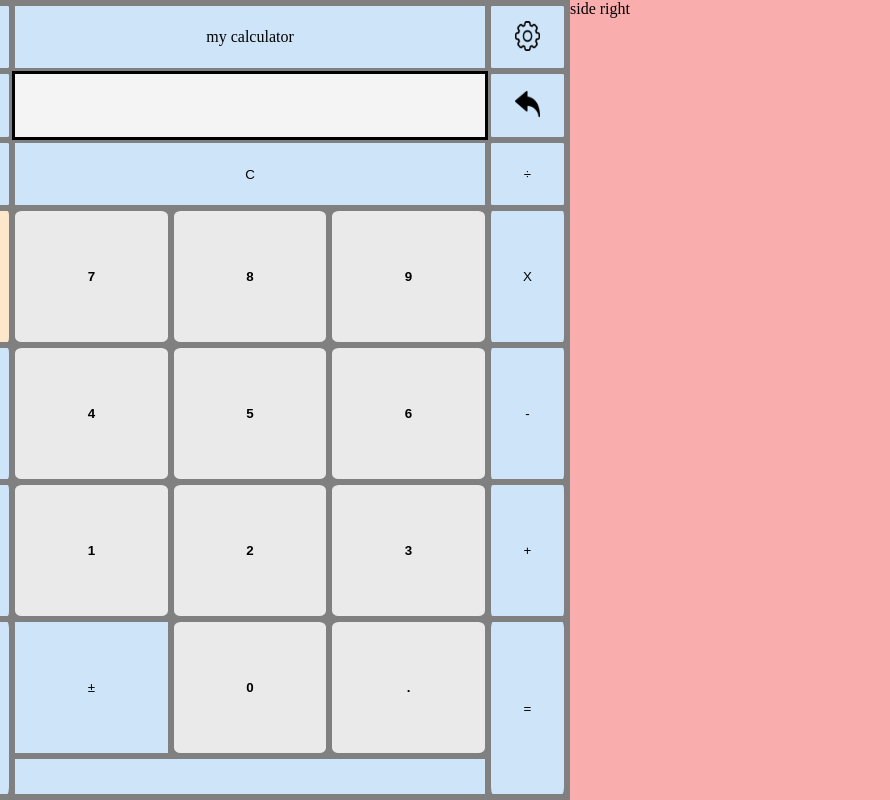
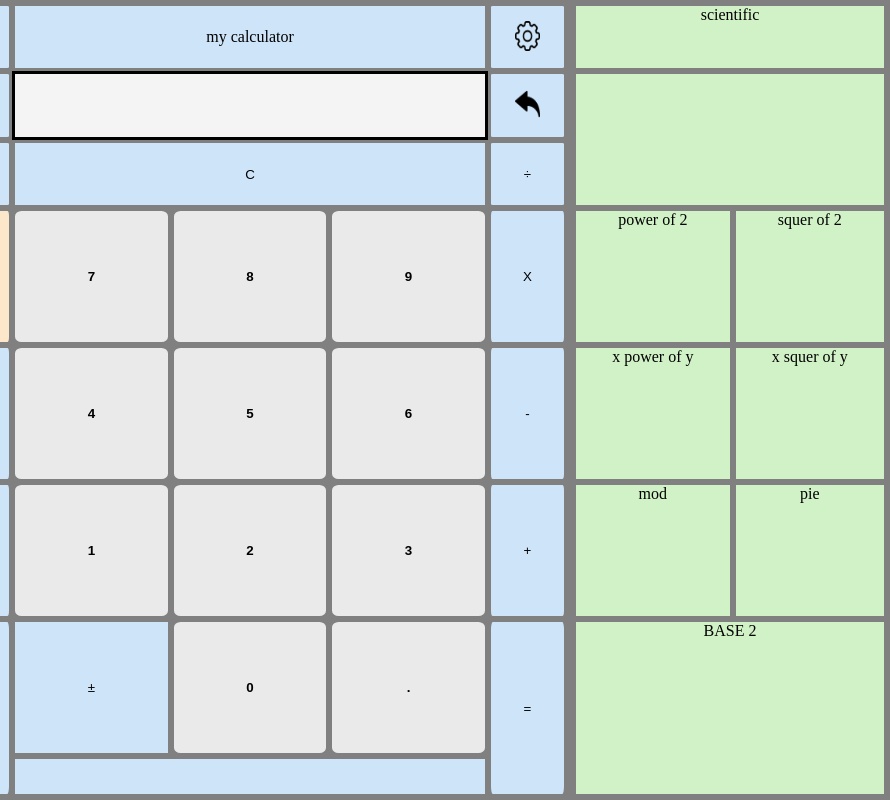
Before and after one commit to InbalKimhi/exercise-week-3, a website: page html/index.html in a window 1280 px wide. Both pictures are taken after a click on the button "scientific-mode". Shown: the full height of the page, 390-1280 px from the left. Drawn offline with Linux system fonts and the light colour scheme.

Commit message:
few changes

```diff
--- a/css/style.scss
+++ b/css/style.scss
@@ -1,3 +1,9 @@
+@mixin scientific-cells{
+    border: solid grey;
+    text-align: center;
+
+}
+
 html{
     height: 100%;
     width:100%;
@@ -17,10 +23,13 @@ html{
             background-color: rgb(214, 209, 209);
 
             #headline{
-                border-bottom: 2px solid rgb(54, 54, 54);
+                border-bottom: 5px solid grey;
+                display: flex;
                 width: 100%;
-                height: 4%;
-                text-align: center;
+                height: 8.5%;
+                align-items: center;
+                justify-content: space-around;
+
             }
         }
 
@@ -62,6 +71,8 @@ html{
                 #endL{
                     grid-row: 7/-1;
                 }
+
+
             }
 
             .view{
@@ -167,8 +178,58 @@ html{
 
         #scientific{
             display: none;
+            border: solid grey;
             grid-area: sci;
-            background-color: rgb(250, 173, 173);
+            background-color: rgb(209, 242, 198);
+            grid-template-rows: repeat(3, 0.5fr)  repeat(4, 1fr) 0.3fr;
+
+            #headlinesci{
+                grid-column: 1/3;
+                grid-row: 1/2;
+                @include scientific-cells()
+
+            }
+            #emptysci{
+                grid-column: 1/3;
+                grid-row: 2/4;
+                @include scientific-cells()
+            }
+            #power{
+                grid-column: 1/2;
+                grid-row: 4/5;
+                @include scientific-cells()
+
+            }
+            #squer{
+                grid-column: 2/3;
+                grid-row: 4/5;
+                @include scientific-cells()
+            }
+            #xpower{
+                grid-column: 1/2;
+                grid-row: 5/6;
+                @include scientific-cells()
+            }
+            #xsquer{
+                grid-column: 2/3;
+                grid-row: 5/6;
+                @include scientific-cells()
+            }
+            #mod{
+                grid-column: 1/2;
+                grid-row: 6/7;
+                @include scientific-cells()
+            }
+            #pie{
+                grid-column: 2/3;
+                grid-row: 6/7;
+                @include scientific-cells()
+            }
+            #base{
+                grid-column: 1/3;
+                grid-row: 7/9;
+                @include scientific-cells()
+            }
         }
     }
 }
--- a/html/index.html
+++ b/html/index.html
@@ -57,7 +57,15 @@
         </div>
 
         <div id="scientific">
-            side right
+            <div id="headlinesci">scientific</div>
+            <div id="emptysci"></div>
+            <div id="power">power of 2</div>
+            <div id="squer">squer of 2</div>
+            <div id="xpower">x power of y</div>
+            <div id="xsquer">x squer of y</div>
+            <div id="mod">mod</div>
+            <div id="pie">pie</div>
+            <div id="base">BASE 2</div>
         </div>
         <script src="../js/application.js"></script>
         <script src="../js/calculation.js"></script>
--- a/js/application.js
+++ b/js/application.js
@@ -41,14 +41,11 @@ modes.map(function (button) {
         if (el.id === 'scientific-mode') {
             if (!scientificState.on) {
                 el.style.backgroundColor = 'rgb(253, 231, 203)';
-                document.getElementById('scientific').style.display = 'block';
+                document.getElementById('scientific').style.display = 'grid';
                 scientificState.on = true;
                 // resetting values
-                num1 = '';
-                op = undefined;
-                num2 = '';
-                op2 = undefined;
-                num3 = '';
+                startVar();
+                deleteHistory();
                 document.getElementById('screen').innerText = '';
             }
             else {
@@ -56,11 +53,8 @@ modes.map(function (button) {
                 scientificState.on = false;
                 document.getElementById('scientific').style.display = 'none';
                 // resetting values
-                num1 = '';
-                op = undefined;
-                num2 = '';
-                op2 = undefined;
-                num3 = '';
+                startVar();
+                deleteHistory();
                 document.getElementById('screen').innerText = '';
             }
         }
--- a/js/application.ts
+++ b/js/application.ts
@@ -48,14 +48,11 @@ modes.map( (button) => {
         if(el.id === 'scientific-mode'){
             if(!scientificState.on){
                 el.style.backgroundColor = 'rgb(253, 231, 203)';
-                document.getElementById('scientific').style.display = 'block';
+                document.getElementById('scientific').style.display = 'grid';
                 scientificState.on = true;
                 // resetting values
-                num1= '';
-                op = undefined;
-                num2 = '';
-                op2 = undefined;
-                num3 = '';
+                startVar()
+                deleteHistory()
                 document.getElementById('screen').innerText = '';
 
 
@@ -64,11 +61,8 @@ modes.map( (button) => {
                 scientificState.on = false;
                 document.getElementById('scientific').style.display = 'none';
                 // resetting values
-                num1= '';
-                op = undefined;
-                num2 = '';
-                op2 = undefined;
-                num3 = '';
+                startVar()
+                deleteHistory()
                 document.getElementById('screen').innerText = '';
         }
         }
--- a/js/calculation.js
+++ b/js/calculation.js
@@ -1,6 +1,3 @@
-// NUMBER   1-.RESLT
-// SEC       -ץ
-// NUBER
 var num1 = '';
 var op = undefined;
 var num2 = '';
@@ -129,6 +126,11 @@ function addNumber(element) {
         }
     }
 }
+function deleteHistory() {
+    document.getElementById('history').querySelectorAll('div').forEach(function (el) {
+        el.remove();
+    });
+}
 ops.map(function (x) {
     x.addEventListener('click', function (event) {
         var element = event.target;
@@ -144,6 +146,7 @@ Numbers.map(function (y) {
 });
 document.getElementById('C-button').addEventListener('click', function (event) {
     startVar();
+    deleteHistory();
     document.getElementById('screen').innerText = '';
 });
 document.getElementById('erase').addEventListener('click', function (event) {
--- a/js/calculation.ts
+++ b/js/calculation.ts
@@ -1,6 +1,4 @@
-// NUMBER   1-.RESLT
-// SEC       -ץ
-// NUBER
+
 let num1 = '';
 let op = undefined;
 let num2 = '';
@@ -145,6 +143,12 @@ function addNumber(element: HTMLElement){
 
 }
 
+function deleteHistory(){
+    document.getElementById('history').querySelectorAll('div').forEach((el) =>{
+        el.remove();
+    });
+}
+
 ops.map( x => {
     x.addEventListener('click',(event) =>{
         let element = event.target as HTMLElement;
@@ -167,6 +171,7 @@ Numbers.map( (y) => {
 
 document.getElementById('C-button').addEventListener('click',(event) =>{
     startVar();
+    deleteHistory()
     document.getElementById('screen').innerText = '';
 }
 
```
Also changed, not shown: css/output.css, 1 other file.
